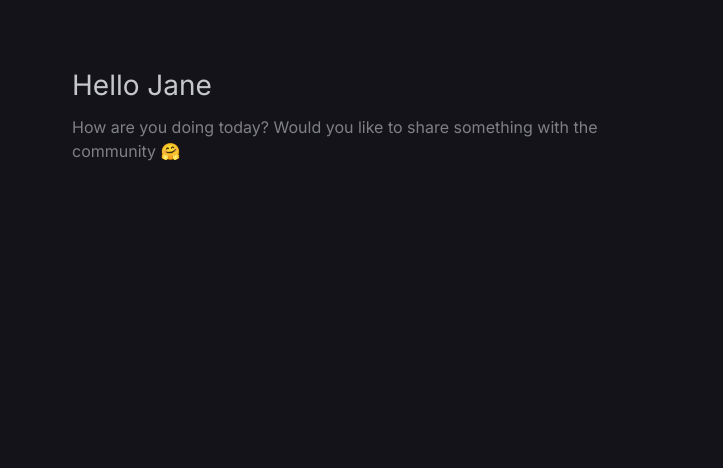
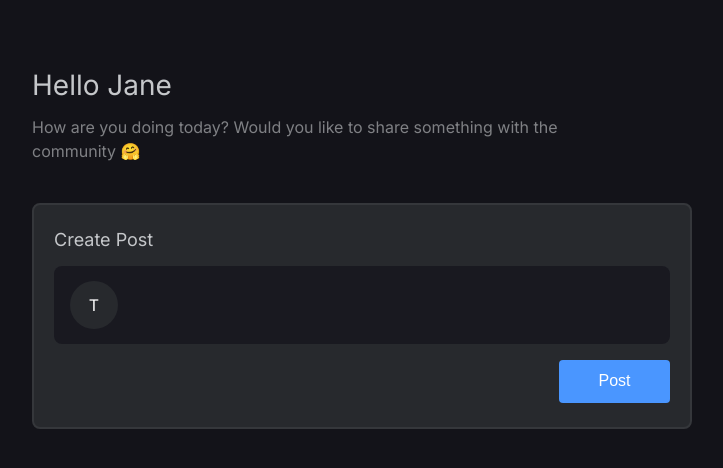
Before and after one commit to mehulsachdeva/atlys-ui, a React (Create React App) app: page /dashboard in a window 1280 px wide. Shown: the top 468 px of the page, without its empty margins (278-1001 px from the left). Built offline with nearby package versions, Linux system fonts and the light colour scheme.

Commit message:
Add post block and comment box

```diff
--- /dev/null
+++ b/src/components/common/core/CommentBox/constants.ts
@@ -0,0 +1,5 @@
+export const INPUT_DIMENSIONS = {
+	MIN_HEIGHT: 2,
+	MAX_HEIGHT: 140,
+	LINE_HEIGHT: 24,
+}
--- /dev/null
+++ b/src/components/common/core/CommentBox/helpers.ts
@@ -0,0 +1,8 @@
+import { INPUT_DIMENSIONS } from "./constants"
+
+export const calcHeight = (value: string) => {
+	const lineBreaks = (value.match(/\n/g) || []).length
+	// min-height + lines x line-height + padding + border
+	const newHeight = INPUT_DIMENSIONS.MIN_HEIGHT + lineBreaks * INPUT_DIMENSIONS.LINE_HEIGHT + 12 + 2
+	return newHeight
+}
--- /dev/null
+++ b/src/components/common/core/CommentBox/index.module.css
@@ -0,0 +1,64 @@
+.container {
+	width: 100%;
+	min-height: 78px;
+	display: flex;
+	align-items: flex-start;
+	column-gap: 16px;
+	font-size: 16px;
+	color: #ffffff;
+	background: #191920;
+	padding: 15px 16px;
+	border-radius: 8px;
+}
+
+.textarea {
+	width: 100%;
+	display: block;
+	position: relative;
+	min-height: var(--min-height);
+	max-height: var(--max-height);
+	background: transparent;
+	color: #FFFFFF;
+	line-height: var(--line-height);
+	margin-bottom: 10px;
+	overflow-y: auto;
+	border: 0px;
+	resize: none;
+	top: 10px;
+	flex: 1;
+}
+
+.textarea div {
+	font-family: 'Inter', sans-serif !important;
+	background: transparent !important;
+	font-size: 16px !important;
+	color: #FFFFFF !important;
+	line-height: 24px !important;
+	white-space: unset !important;
+}
+
+.textarea[contenteditable]:empty::before {
+  content: "How are you feeling today";
+  color: #7f8084;
+}
+
+.textarea:focus,
+.textarea:active {
+	outline: none;
+	box-shadow: none;
+}
+
+.label {
+	display: flex;
+	align-items: center;
+	justify-content: center;
+	width: 48px;
+	height: 48px;
+	background: #27292D;
+	border-radius: 50%;
+	flex-shrink: 0;
+}
+
+.input {
+	flex: 1;
+}
--- /dev/null
+++ b/src/components/common/core/CommentBox/index.tsx
@@ -0,0 +1,54 @@
+import React, { memo, useEffect, useRef, CSSProperties } from "react"
+import styles from "./index.module.css"
+import { calcHeight } from "./helpers"
+import { INPUT_DIMENSIONS } from "./constants"
+
+interface CommentBoxType {
+	comment?: string
+	readOnly?: boolean
+	onChange?: (comment: string) => void
+}
+
+const CommentBox = (props: CommentBoxType) => {
+	const { comment, readOnly = true, onChange } = props
+	const inputRef = useRef<any>(null)
+
+	useEffect(() => {
+		const adjustHeight = () => {
+			if (!inputRef.current) return
+			inputRef.current.style.height = calcHeight(inputRef.current.value) + "px"
+		}
+		inputRef.current?.addEventListener("keyup", adjustHeight)
+		return () => inputRef.current?.removeEventListener("keyup", adjustHeight)
+	}, [])
+
+	const handleChange = (e: React.ChangeEvent<HTMLDivElement>) => {
+		const { innerText: value } = e.target as HTMLElement
+		onChange?.(value)
+	}
+
+	return (
+		<div className={styles.container}>
+			<div className={styles.label}>T</div>
+			{!readOnly ? (
+				<div
+					style={
+						{
+							"--min-height": `${INPUT_DIMENSIONS.MIN_HEIGHT}px`,
+							"--max-height": `${INPUT_DIMENSIONS.MAX_HEIGHT}px`,
+							"--line-height": `${INPUT_DIMENSIONS.LINE_HEIGHT}px`,
+						} as CSSProperties
+					}
+					className={styles.textarea}
+					role="textbox"
+					onInput={handleChange}
+					contentEditable={!!readOnly}
+				/>
+			) : (
+				<div className={styles.textarea}>{comment}</div>
+			)}
+		</div>
+	)
+}
+
+export default memo(CommentBox)
--- /dev/null
+++ b/src/components/common/core/PostComment/index.module.css
@@ -0,0 +1,21 @@
+.container {
+  display: flex;
+  flex-direction: column;
+  width: 100%;
+  background: #27292D;
+  border: 2px solid #35373B;
+  border-radius: 8px;
+  padding: 24px 20px;
+  row-gap: 16px;
+}
+
+.title {
+  font-size: 18px;
+  font-weight: 500;
+  color: #C5C7CA;
+}
+
+.button {
+  display: flex;
+  justify-content: flex-end;
+}
--- /dev/null
+++ b/src/components/common/core/PostComment/index.tsx
@@ -0,0 +1,29 @@
+import React, { memo, useState } from "react"
+import styles from "./index.module.css"
+import CommentBox from "../CommentBox"
+import Button from "components/common/shared/Button"
+
+interface PostCommentType {
+	onPost: (e: React.MouseEvent<HTMLButtonElement>) => void
+}
+
+const PostComment = (props: PostCommentType) => {
+	const { onPost } = props
+	const [comment, setComment] = useState("")
+
+	return (
+		<div className={styles.container}>
+			<div className={styles.title}>Create Post</div>
+			<div>
+				<CommentBox comment={comment} onChange={setComment} />
+			</div>
+			<div className={styles.button}>
+				<Button width={111} onClick={onPost}>
+					Post
+				</Button>
+			</div>
+		</div>
+	)
+}
+
+export default memo(PostComment)
--- a/src/components/containers/Dashboard/index.module.css
+++ b/src/components/containers/Dashboard/index.module.css
@@ -1,10 +1,13 @@
 .container {
   display: flex;
-  align-items: center;
   flex-direction: column;
   width: 700px;
   padding: 69px 20px 20px;
   margin: 0 auto;
+}
+
+.container > div {
+  width: 100%;
 }
 
 .header {
@@ -25,3 +28,7 @@
   margin-top: 12px;
   color: #7F8084;
 }
+
+.postBlock {
+  margin-top: 40px;
+}
--- a/src/components/containers/Dashboard/index.tsx
+++ b/src/components/containers/Dashboard/index.tsx
@@ -1,5 +1,5 @@
-import React from "react"
 import styles from "./index.module.css"
+import PostComment from "components/common/core/PostComment"
 
 const Dashboard = () => {
 	return (
@@ -10,6 +10,9 @@ const Dashboard = () => {
 					How are you doing today? Would you like to share something with the community 🤗
 				</div>
 			</div>
+			<div className={styles.postBlock}>
+				<PostComment onPost={() => {}} />
+			</div>
 		</div>
 	)
 }
```
